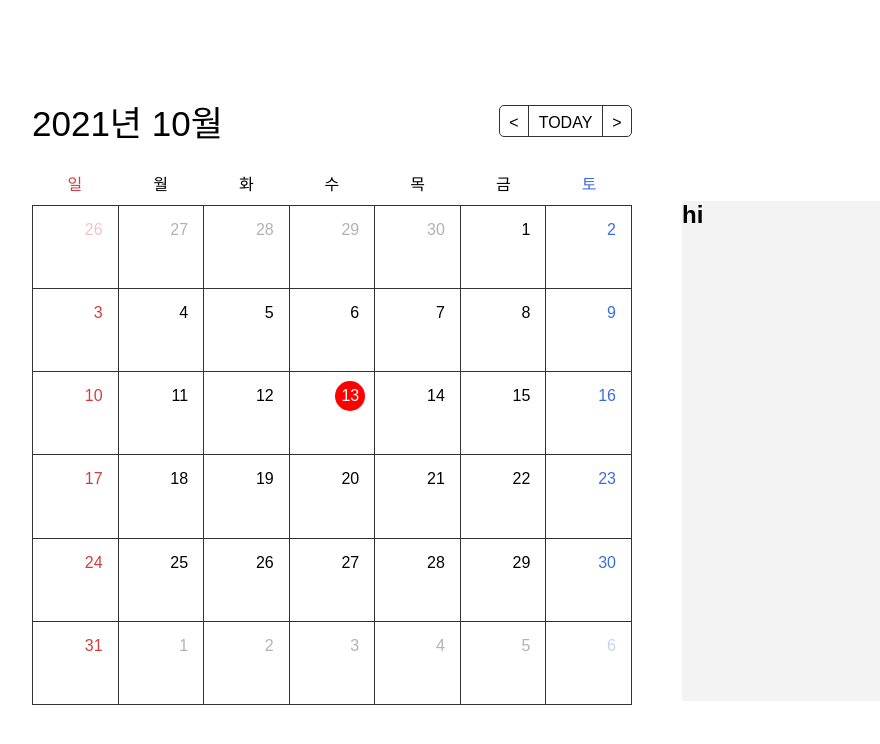
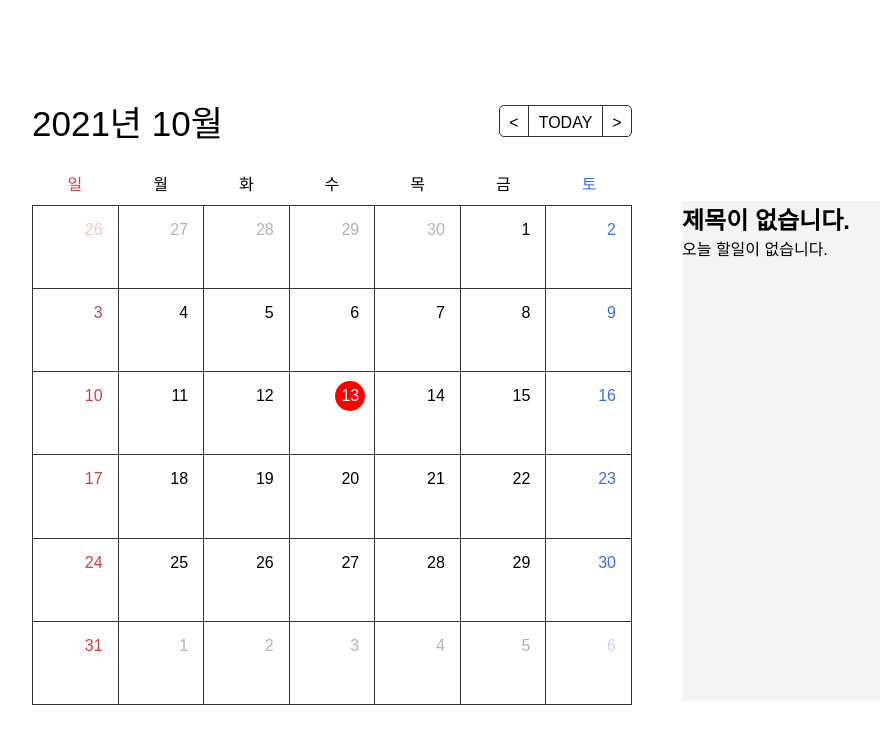
Before and after one commit to hanul-cha/next-to-calendar, a Next.js app: page / in a window 1280 px wide. Shown: the top 744 px of the page, without its empty margins (158-1038 px from the left). Built offline with nearby package versions, Linux system fonts and the light colour scheme; no server answers.

Commit message:
데이터 넘겨주기

```diff
--- a/src/component/Calendar.js
+++ b/src/component/Calendar.js
@@ -6,8 +6,13 @@ import Side from "./Side";
 
 
 export default function Calendar() {
+    const exArray = {
+        "title":"제목이 없습니다.",
+        "text" : "오늘 할일이 없습니다."
+    }
+
     const [dateNum,setDate] = useState(0);
-    const [sideList,setSideList] = useState();
+    const [sideList,setSideList] = useState(exArray);
 
     let date = new Date();
     date.setMonth(date.getMonth() + Number(dateNum));
@@ -90,8 +95,12 @@ export default function Calendar() {
     const useTodo = (e) => {
         const targetList = e.target.nextSibling.innerText
         const clickList = getList(Number(targetList));
-        setSideList(clickList)
-        console.log(clickList)
+        if(clickList) {
+            setSideList(clickList.list);
+        } else {
+            setSideList(exArray)
+        }
+
     }
     //클릭이벤트는 잘 작동됨
 
--- a/src/component/Side.js
+++ b/src/component/Side.js
@@ -1,17 +1,14 @@
-export default function Side(list) {
+export default function Side(fullList) {
 
-    console.log(list)
+    const list = fullList.list
 
 
     return(
         <>
             <div className="side" style={{ width:300, height:603, paddingTop: 102, display:"block"}}>
                 <div style={{width: 300, height: 500, backgroundColor: "#f3f3f3"}}>
-                    {
-                        list
-                        ? <h2>hi</h2>
-                        : <h3>no</h3>
-                    }
+                    <h2>{list.title}</h2>
+                    <p>{list.text}</p>
                 </div>
             </div>
         </>
```
